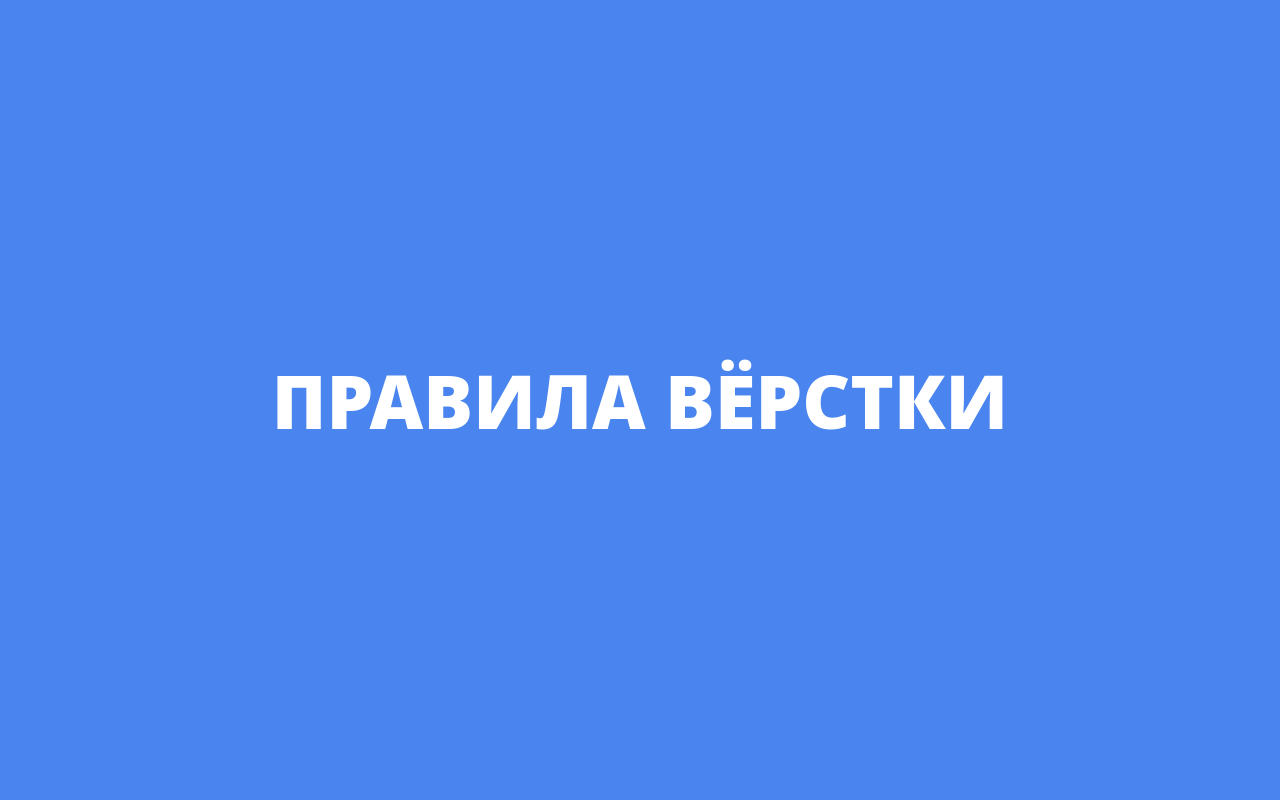
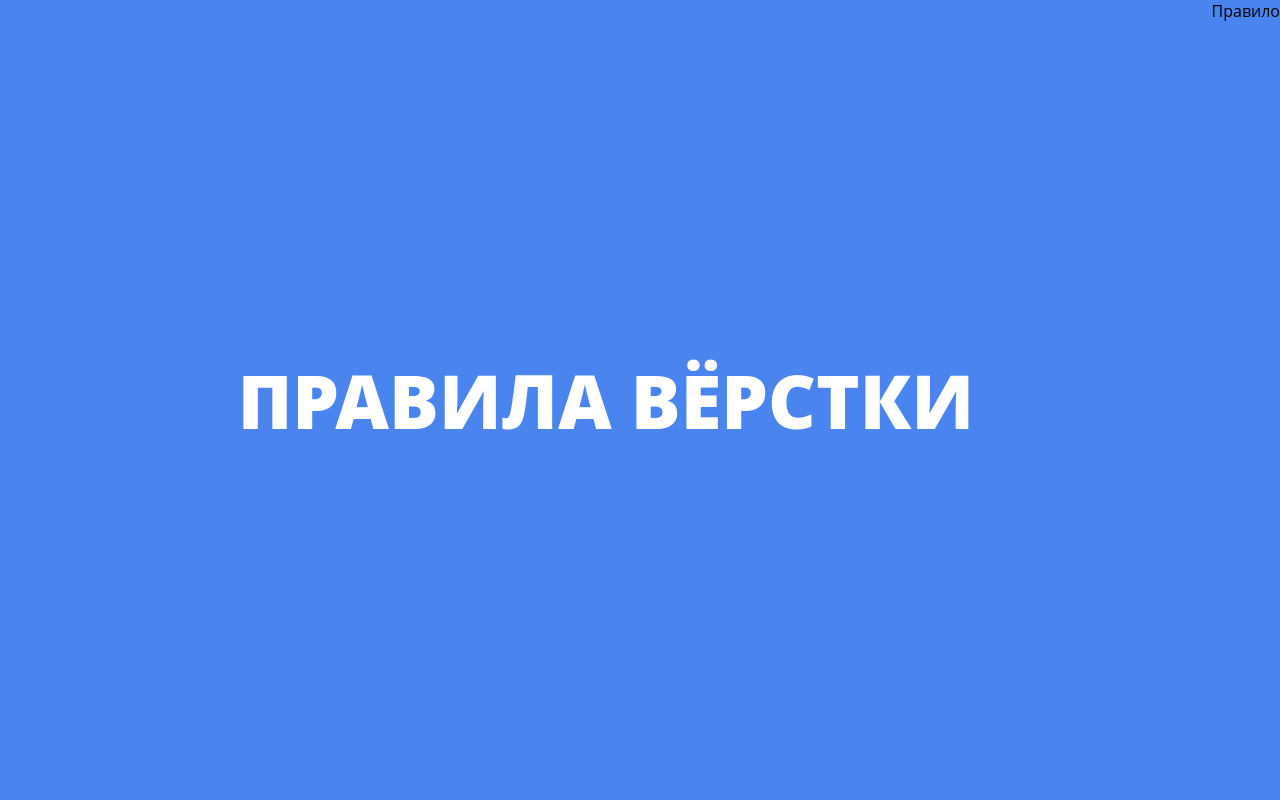
Before and after one commit to maly6eva/proba, a plain HTML site: page index.html in a window 1280 px wide. Shown: the top 800 px of the page. Drawn offline with Linux system fonts and the light colour scheme.

Commit message:
добавила строку

```diff
--- a/index.html
+++ b/index.html
@@ -12,7 +12,9 @@
 <body>
 <header class="header">
     <div class="overlay">
+
         <h1 class="header-title">Правила вёрстки</h1>
+        <h2>Правило</h2>
     </div>
 </header>
 <section class="content">
```
